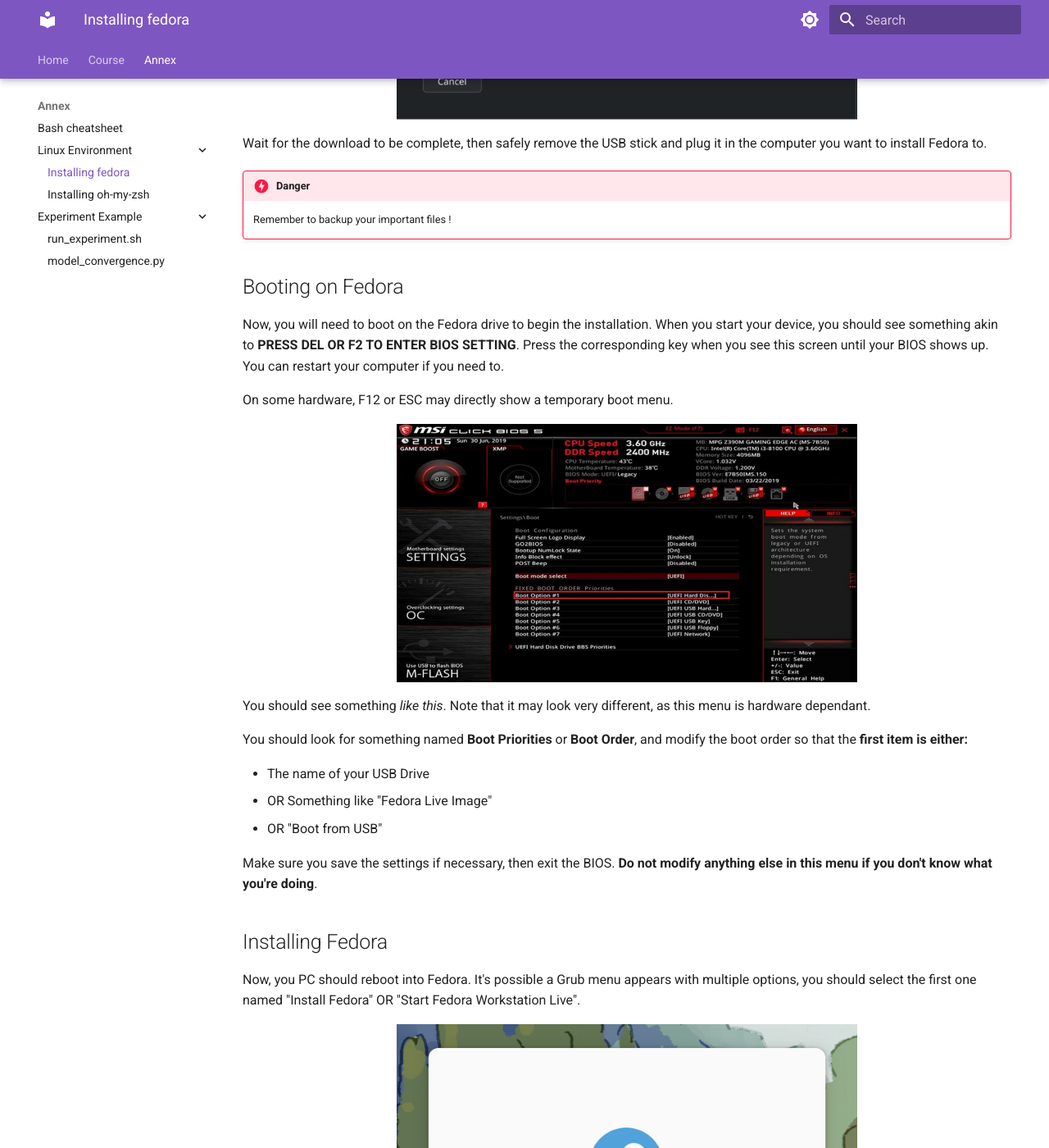
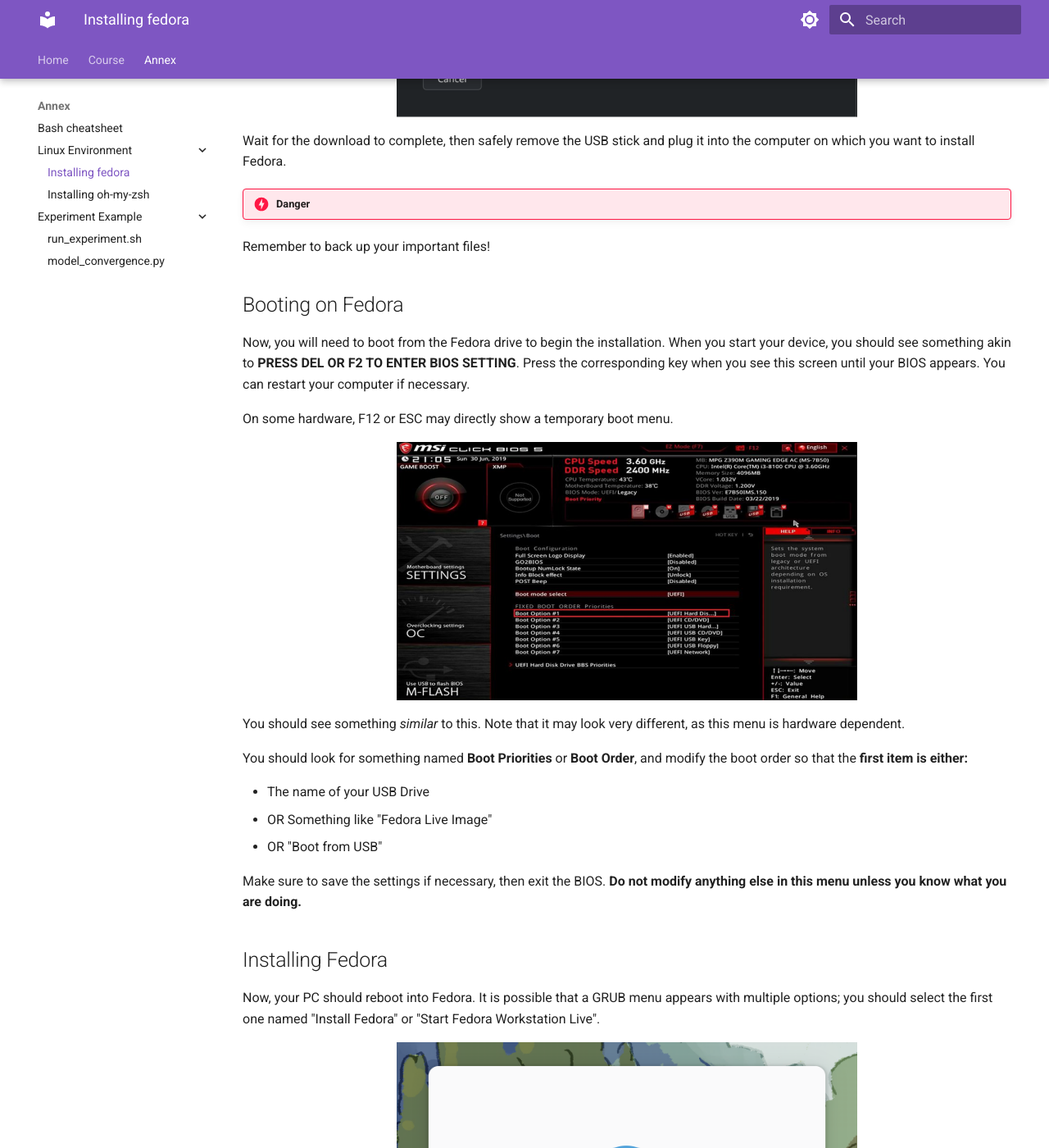
Before and after one commit to M1-CHPS/glhpc, an MkDocs documentation site: the page built from docs/annex/install_fedora.md, in a window 1280 px wide and 1400 px high, scrolled down 3062 px. Shown: the whole window at 82% size. Built offline with MkDocs 1.6.1 and Material for MkDocs 9.7.7, drawn with Linux system fonts in a browser that asks for light colours; some of the changed text lies outside the part shown.

Commit message:
Minor typo fix to the Fedora installation

```diff
--- a/docs/annex/install_fedora.md
+++ b/docs/annex/install_fedora.md
@@ -2,19 +2,19 @@
 
 This guide explains how to install Fedora and set up the required tools for this course. Following these steps will give you an environment suitable for the entire Master’s program.
 
-Note that Dual boot is not covered in this guide.
+Note that dual booting is not covered in this guide.
 
 ## Requirements
 
 To install Fedora, you will need to:
 
 - Make a complete backup of all your data (Installation will **permanently** delete everything already on the computer.)
-- Grab a USB Stick, ~10GB should be enough. **Note that the stick will be wiped out**
-- A working computer to install Fedora on the USB stick.
+- Use a USB drive; around 10GB should be sufficient. **Note that the drive will be completely erased.**
+- A working computer to write Fedora on USB.
 
 ## Downloading Fedora
 
-First, you should go to [the Fedora website (fedoraproject.org)](https://fedoraproject.org/workstation/), then download and install the **Fedora Media Writer**. Make sure you've plugged your USB Stick, then follow these steps:
+First, go to [the Fedora website (fedoraproject.org)](https://fedoraproject.org/workstation/), then download and install the **Fedora Media Writer**. Make sure you have plugged in your USB stick, then follow these steps:
 
 <figure markdown="span">
   <img src="../install_fedora/first_step.png" style="max-width:60%; width: auto;">
@@ -29,12 +29,12 @@
   <img src="../install_fedora/second_step.png" style="max-width:60%; width: auto;">
 </figure>
 
-Here, I recommend you choose either Fedora Workstation or KDE Plasma Desktop:
+Here, I recommend choosing either Fedora Workstation or KDE Plasma Desktop:
 
-- **Fedora Workstation** is the official Gnome version of Fedora: It is very stable and **lightweight**. The desktop is more akin to MacOS.
-- **KDE Plasma Desktop** is the official KDE Spin of Fedora. KDE is less stable and can be **very heavy**, but it's also more similar to Windows and the look-and-feel are easier to customize.
+- **Fedora Workstation** is the official GNOME version of Fedora: It is very stable and **lightweight**. The desktop is more akin to macOS.
+- **KDE Plasma Desktop** is the official KDE Spin of Fedora. KDE is less stable and can be **very heavy**, but it is also more similar to Windows and its look-and-feel are easier to customize.
 
-Note that you can switch between the two without reinstalling Fedora, though it requires some steps.
+Note that you can switch between the two without reinstalling Fedora, although it requires some additional steps.
 
 ---
 
@@ -45,25 +45,25 @@
 
 Here, you should make sure that:
 
-- You select the correct hardware architecture for the target computer. It most likely is Intel/AMD 64 bit.
-- Select your USB Drive, here `VendorCo` should be the name of your drive.
+- You select the correct hardware architecture for the target computer. It is most likely Intel/AMD 64-bit.
+- Select your USB drive; here, `VendorCo` should be the name of your drive.
 
 !!! Danger
-    Remember that the USB drive will be completely erased when you press Download and Write !
+  Remember that the USB drive will be completely erased when you press 'Download and Write'!
 
 <figure markdown="span">
   <img src="../install_fedora/fourth_step.png" style="max-width:60%; width: auto;">
 </figure>
 
-Wait for the download to be complete, then safely remove the USB stick and plug it in the computer you want to install Fedora to.
+Wait for the download to complete, then safely remove the USB stick and plug it into the computer on which you want to install Fedora.
 
 !!! Danger
-    Remember to backup your important files !
+  Remember to back up your important files!
 
 ## Booting on Fedora
 
-Now, you will need to boot on the Fedora drive to begin the installation.
-When you start your device, you should see something akin to **PRESS DEL OR F2 TO ENTER BIOS SETTING**. Press the corresponding key when you see this screen until your BIOS shows up. You can restart your computer if you need to.
+Now, you will need to boot from the Fedora drive to begin the installation.
+When you start your device, you should see something akin to **PRESS DEL OR F2 TO ENTER BIOS SETTING**. Press the corresponding key when you see this screen until your BIOS appears. You can restart your computer if necessary.
 
 On some hardware, F12 or ESC may directly show a temporary boot menu.
 
@@ -72,7 +72,7 @@
 </figure>
 
 
-You should see something *like this*. Note that it may look very different, as this menu is hardware dependant.
+You should see something *similar* to this. Note that it may look very different, as this menu is hardware dependent.
 
 You should look for something named **Boot Priorities** or **Boot Order**, and modify the boot order so that the **first item is either:**
 
@@ -80,17 +80,17 @@
 - OR Something like "Fedora Live Image"
 - OR "Boot from USB"
 
-Make sure you save the settings if necessary, then exit the BIOS. **Do not modify anything else in this menu if you don't know what you're doing**.
+Make sure to save the settings if necessary, then exit the BIOS. **Do not modify anything else in this menu unless you know what you are doing.**
 
 ## Installing Fedora
 
-Now, you PC should reboot into Fedora. It's possible a Grub menu appears with multiple options, you should select the first one named "Install Fedora" OR "Start Fedora Workstation Live".
+Now, your PC should reboot into Fedora. It is possible that a GRUB menu appears with multiple options; you should select the first one named "Install Fedora" or "Start Fedora Workstation Live".
 
 <figure markdown="span">
   <img src="../install_fedora/sixth_step.png" style="max-width:60%; width: auto;">
 </figure>
 
-You should then select to "Install Fedora to Hard Drive"
+You should then select "Install Fedora to Hard Drive".
 
 <figure markdown="span">
   <img src="../install_fedora/seventh_step.png" style="max-width:60%; width: auto;">
@@ -98,31 +98,31 @@
 
 Then:
 
-- Select the language of your choice, though I recommend English (United States)
+- Select the language of your choice, although I recommend English (United States).
 - Select the correct keyboard layout:
     - us for QWERTY
     - fr for AZERTY
-- Click next
+- Click Next.
 
 <figure markdown="span">
   <img src="../install_fedora/eighth_step.png" style="max-width:60%; width: auto;">
 </figure>
 
-Select the disk where you want to install Fedora, and make sure you select **Use entire disk**. Then click Next.
+Select the disk where you want to install Fedora, and make sure to select **Use entire disk**. Then click Next.
 
 <figure markdown="span">
   <img src="../install_fedora/ninth_step.png" style="max-width:60%; width: auto;">
 </figure>
 
-We will skip encryption for this guide, directly click Next.
+We will skip encryption for this guide; simply click Next.
 
 The next page will summarize the changes and ask you to confirm before starting the installation.
-You may be asked to create a new used. Make sure to remember the password !
+You may be asked to create a new user. Make sure to remember the password!
 
 !!! Danger
-    Make sure your device is plugged in if its a laptop !
+  Make sure your device is plugged in if it is a laptop!
 
-When the installation is finished, power off the device, **THEN** remove the USB drive, then power on.
-**Do not unplug the USB drive while installation is ongoing.**
+When the installation is finished, power off the device, **then** remove the USB drive, and then power it on.
+**Do not unplug the USB drive while the installation is ongoing.**
 
-Congratulations, Fedora is now installed! You can log in with the user account you created and begin installing the course packages.
+Congratulations, Fedora is now installed! You can log in with the user account you created and begin installing the required course packages.
```
